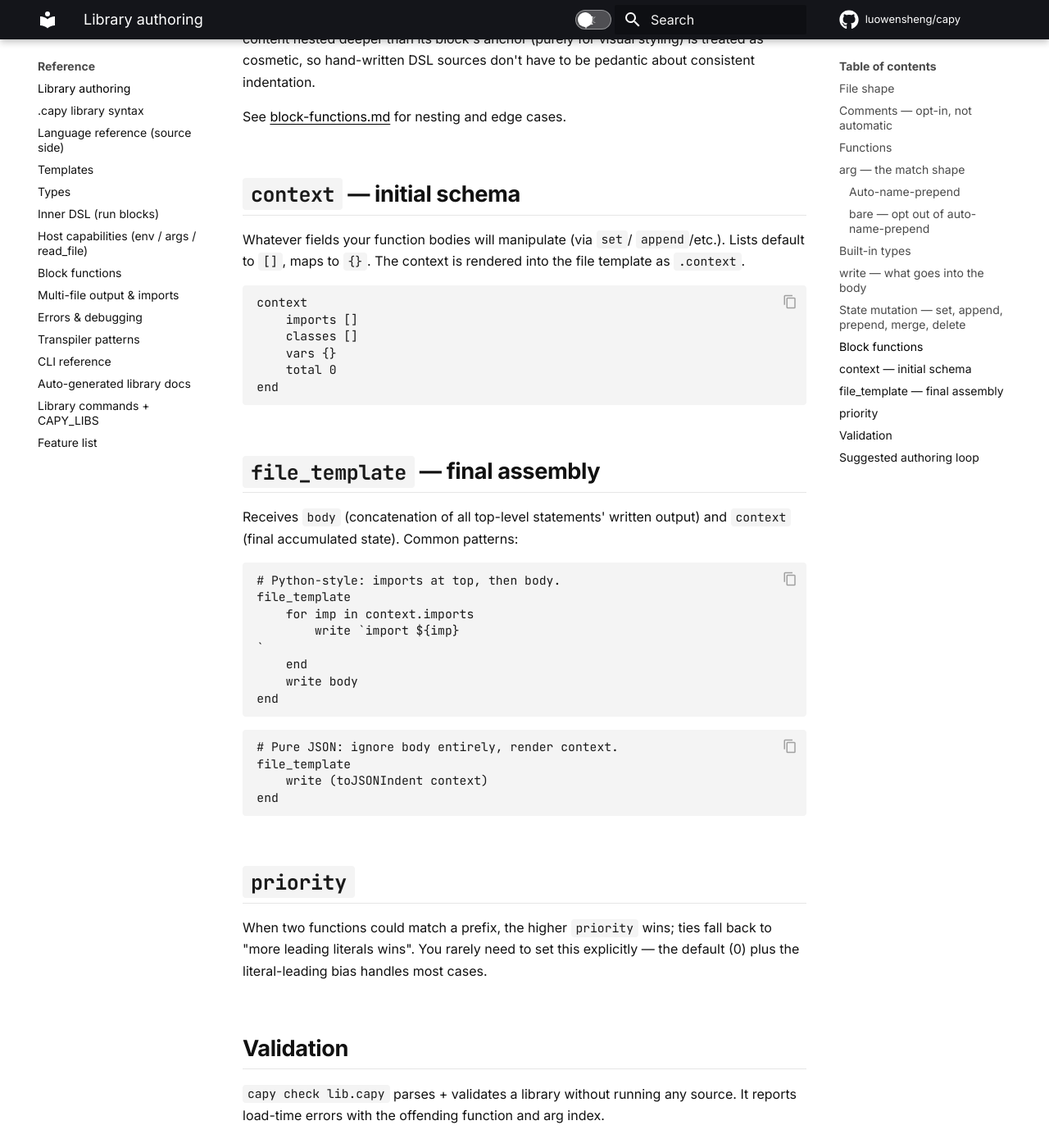
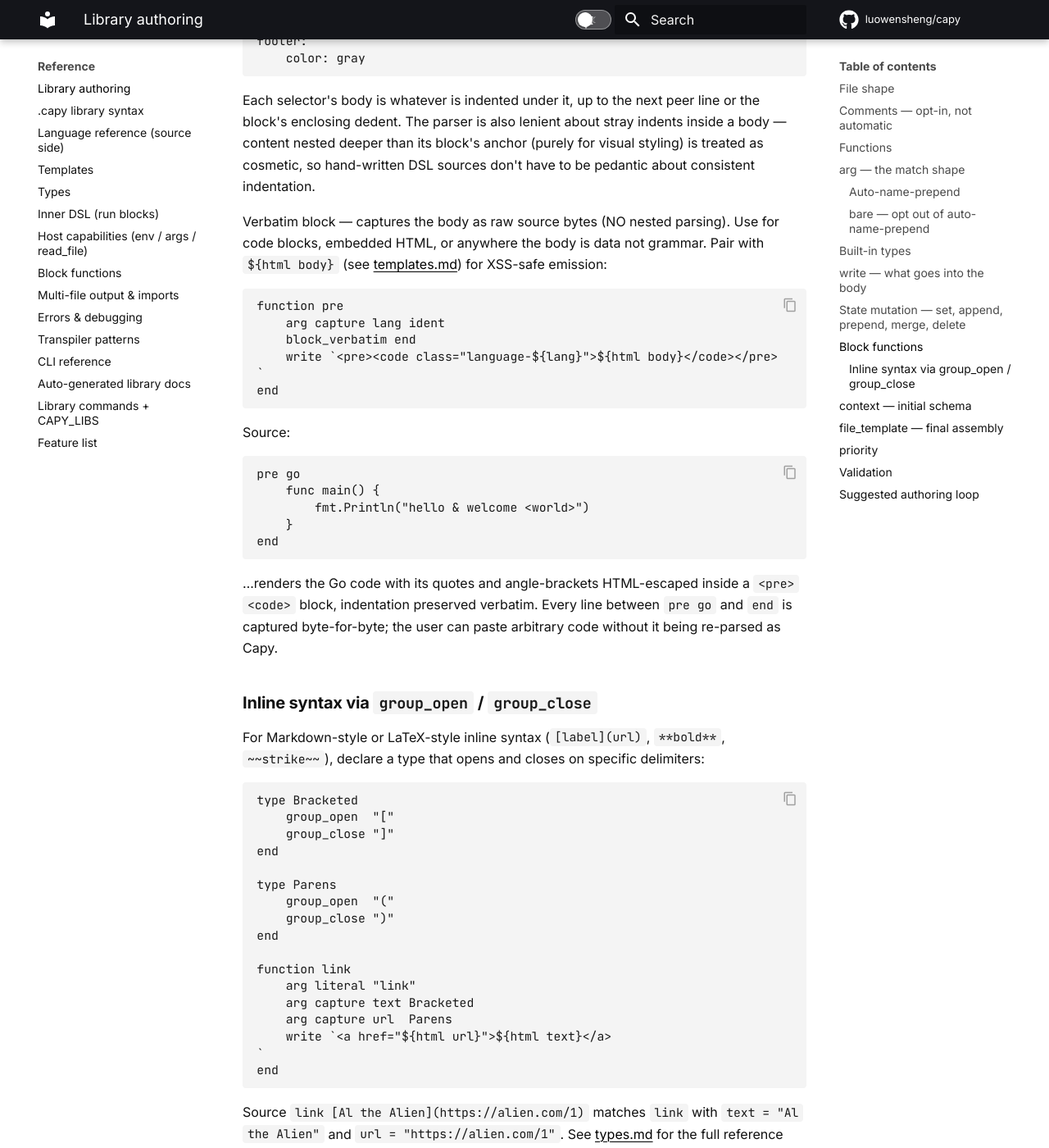
Before and after one commit to luowensheng/capy, an MkDocs documentation site: the page built from docs/library-authoring.md, in a window 1280 px wide and 1400 px high, scrolled down 7941 px. Shown: the whole window at 82% size. Built offline with MkDocs 1.6.1 and Material for MkDocs 9.7.7, drawn with Linux system fonts in a browser that asks for light colours; comment, search, counter and statistics services are not loaded; some of the changed text lies outside the part shown.

Commit message:
docs: cover block_verbatim, group types, ${html}/${decoded}, UTF-8 prose
Documents the six engine stages from this session's roadmap so the
gh-pages site matches the shipped behaviour.

- library-authoring.md
  - Block-modes table grows from three rows to four with the new
    `block_verbatim NAME` row and a "Body parsed?" column making
    the distinction explicit.
  - Verbatim block example (Go code inside `pre go … end`) shows
    composition with `${html body}` for XSS-safe code-block emission.
  - New "Inline syntax via group_open / group_close" subsection
    pointing at types.md for the full reference.

- types.md
  - New "Group types" section covering balanced nesting, multi-
    char delimiters, multi-line captures, the constraint-vs-group
    mutual exclusion, and the backtick collision limitation.

- templates.md
  - New `${html …}` helper entry (XSS-safe HTML emission).
  - New `${decoded …}` helper entry (quote-strip + escape-decode
    one-shot, for `string` captures with `\"` / `\n` / `\t`).

- language-reference.md
  - IDENT row now mentions non-ASCII runes (UTF-8 prose).
  - TEMPLATE row marked **multi-line** (Stage 5).
  - PUNCT row includes `#` and `\`.
  - "Strings" subsection differentiates single-line "..." / '...'
    from multi-line `...` and points at ${decoded}.

- CAPY_FOR_LLMS.md
  - Grammar summary gains `block_verbatim` directive and
    `group_open`/`group_close` type-decl fields so AI assistants
    see them on first read.

mkdocs build --strict clean.

Co-Authored-By: Claude Opus 4.7 (1M context) <noreply@anthropic.com>

````diff
--- a/docs/library-authoring.md
+++ b/docs/library-authoring.md
@@ -259,14 +259,15 @@ See [inner-dsl.md](inner-dsl.md) for full details and examples.
 ## Block functions
 
 A function that opens a body block declares it in one of three modes —
-exactly one of `block_closer`, `block_open`/`close`, or
-`block_dedent`:
+exactly one of `block_closer`, `block_open`/`close`,
+`block_dedent`, or `block_verbatim`:
 
-| Directive | Body delimited by | Use for |
-|---|---|---|
-| `block_closer NAME` | An indented body that ends at a `NAME` keyword | Most cases — `if … end`, `for … end`, `match … end`. |
-| `block_open "X" close "Y"` | A `X`-prefixed, `Y`-suffixed delimited body on the same line as the opener (newlines inside OK) | Brace-style nesting, JSX-ish DSLs. |
-| `block_dedent` | An indented body that ends at the first DEDENT — no closer keyword | CSS-style selector blocks, YAML-style sections, anywhere the user expects "the indentation IS the boundary". |
+| Directive | Body delimited by | Body parsed? | Use for |
+|---|---|---|---|
+| `block_closer NAME` | An indented body that ends at a `NAME` keyword | Yes — as nested statements | Most cases — `if … end`, `for … end`, `match … end`. |
+| `block_open "X" close "Y"` | A `X`-prefixed, `Y`-suffixed delimited body on the same line as the opener (newlines inside OK) | Yes | Brace-style nesting, JSX-ish DSLs. |
+| `block_dedent` | An indented body that ends at the first DEDENT — no closer keyword | Yes | CSS-style selector blocks, YAML-style sections. |
+| `block_verbatim NAME` | An indented body that ends at a `NAME` keyword | **No** — captured as raw source bytes | Code blocks, embedded HTML / SVG, anywhere the body is data not grammar. |
 
 Named-closer example:
 
@@ -331,6 +332,66 @@ about stray indents inside a body — content nested deeper than its
 block's anchor (purely for visual styling) is treated as cosmetic, so
 hand-written DSL sources don't have to be pedantic about consistent
 indentation.
+
+Verbatim block — captures the body as raw source bytes (NO nested
+parsing). Use for code blocks, embedded HTML, or anywhere the body
+is data not grammar. Pair with `${html body}` (see
+[templates.md](templates.md#html-string)) for XSS-safe emission:
+
+```
+function pre
+    arg capture lang ident
+    block_verbatim end
+    write `<pre><code class="language-${lang}">${html body}</code></pre>
+`
+end
+```
+
+Source:
+
+```
+pre go
+    func main() {
+        fmt.Println("hello & welcome <world>")
+    }
+end
+```
+
+…renders the Go code with its quotes and angle-brackets HTML-escaped
+inside a `<pre><code>` block, indentation preserved verbatim. Every
+line between `pre go` and `end` is captured byte-for-byte; the user
+can paste arbitrary code without it being re-parsed as Capy.
+
+### Inline syntax via `group_open` / `group_close`
+
+For Markdown-style or LaTeX-style inline syntax (`[label](url)`,
+`**bold**`, `~~strike~~`), declare a type that opens and closes on
+specific delimiters:
+
+```
+type Bracketed
+    group_open  "["
+    group_close "]"
+end
+
+type Parens
+    group_open  "("
+    group_close ")"
+end
+
+function link
+    arg literal "link"
+    arg capture text Bracketed
+    arg capture url  Parens
+    write `<a href="${html url}">${html text}</a>
+`
+end
+```
+
+Source `link [Al the Alien](https://alien.com/1)` matches `link` with
+`text = "Al the Alien"` and `url = "https://alien.com/1"`. See
+[types.md](types.md#group-types) for the full reference including
+nested groups and multi-char delimiters.
 
 See [block-functions.md](block-functions.md) for nesting and edge cases.
 
````
Also changed, not shown: docs/CAPY_FOR_LLMS.md (+12 -1 lines), docs/language-reference.md (+11 -5 lines), docs/templates.md (+43 -0 lines), docs/types.md (+57 -0 lines).
